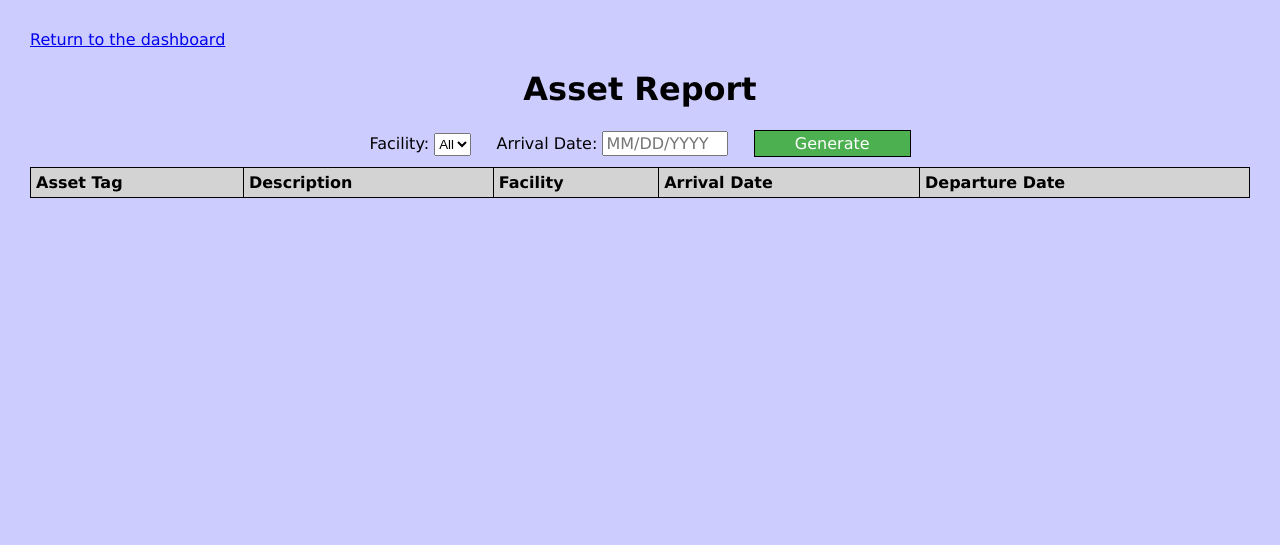
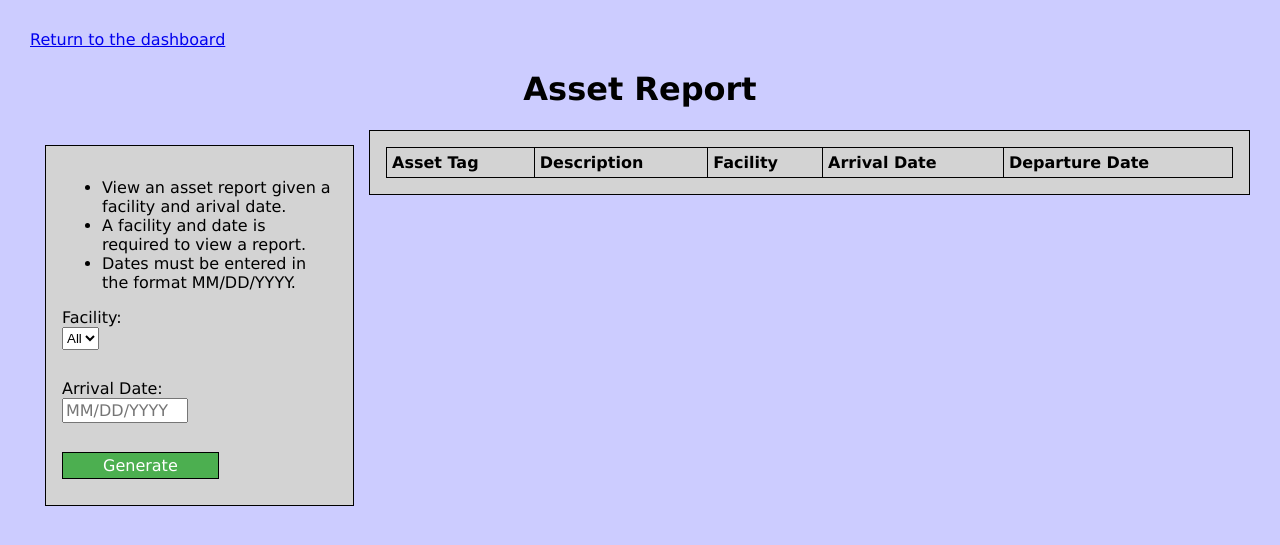
Before and after one commit to cvikupitz/OSNAP, a Flask app: template src/templates/asset_report.html in a window 1280 px wide. Shown: the top 545 px of the page. Run offline with Flask 2, Linux system fonts and the light colour scheme; the template is opened without the code that fills it, so the values that code supplies are empty; some libraries are stand-ins or nearby versions.

Commit message:
Added css in asset report screen

```diff
--- a/src/templates/asset_report.html
+++ b/src/templates/asset_report.html
@@ -45,7 +45,25 @@ Page where users can view the system's current asset reports.
 				font-weight: normal;
 				text-align: left;
 			}
-			select { margin-bottom: 10px; }
+			select {
+				margin-bottom: 10px;
+			}
+			article {
+				border: 1px solid black;
+				background-color: lightgrey;
+				margin-left: 285px;
+				padding: 1em;
+				overflow: hidden;
+				max-width: 900px;
+			}
+			nav {
+				border: 1px solid black;
+				background-color: lightgrey;
+				float: left;
+				max-width: 275px;
+				margin: 15px;
+				padding: 1em;
+			}
 		</style>
 	</head>
 	<body>
@@ -54,16 +72,28 @@ Page where users can view the system's current asset reports.
 		<center>
 			<h1>Asset Report</h1>
 			<h3 style="color:red;"> {{ message }} </h3>
-
-			<form method="post">
-				Facility: <select required name="facility">
-					<option value="ALL">All</option>
-					{% for fac in facilities %}
-						<option value={{fac[2]}}> {{ fac[2] }} </option>
-					{% endfor %}
-				</select>&nbsp;&nbsp;&nbsp;&nbsp;
-				Arrival Date: <input type="text" name="date" size=10 placeholder="MM/DD/YYYY" required maxlength=10 />
-				&nbsp;&nbsp;&nbsp;&nbsp;<input type="submit" value="Generate"/>
+		</center>
+		<div>
+			<nav>
+				<form method="post">
+					<ul>
+						<li>View an asset report given a facility and arival date.</li>
+						<li>A facility and date is required to view a report.</li>
+						<li>Dates must be entered in the format MM/DD/YYYY.</li>
+					</ul>
+					Facility:<br>
+					<select required name="facility">
+						<option value="ALL">All</option>
+						{% for fac in facilities %}
+							<option value={{fac[2]}}> {{ fac[2] }} </option>
+						{% endfor %}
+					</select><br><br>
+					Arrival Date:<br>
+					<input type="text" name="date" size=10 placeholder="MM/DD/YYYY" required maxlength=10 /><br><br>
+					<input type="submit" value="Generate"/>
+				</form>
+			</nav>
+			<article>
 				<table style="width:100%">
 					<tr>
 						<th><b>Asset Tag</b></th>
@@ -81,8 +111,8 @@ Page where users can view the system's current asset reports.
 						<th> {{ re[4] }} </th>
 						</tr>
 					{% endfor %}
-				</table><br>
-			</form>
-		</center>
+				</table>
+			</article>
+		</div>
 	</body>
 </html>
```
